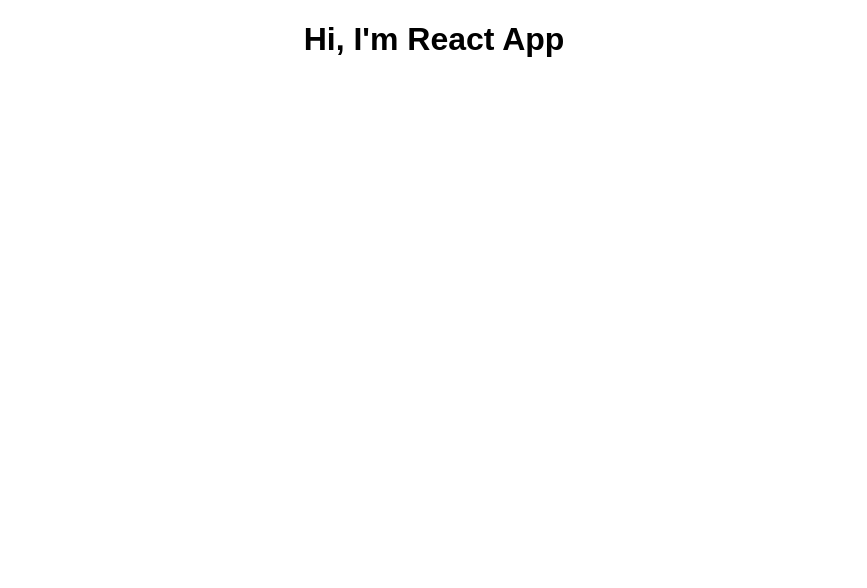
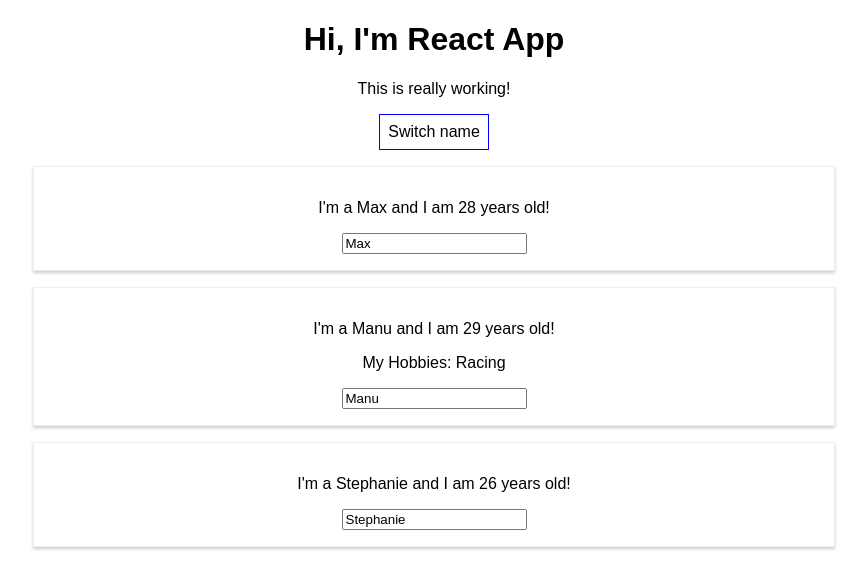
Before and after one commit to luckyluck/burger_builder, a React (Create React App) app: page / in a window 1280 px wide. Shown: the top 588 px of the page, without its empty margins (206-1073 px from the left). Built offline with nearby package versions, Linux system fonts and the light colour scheme.

Commit message:
Base syntax.

```diff
--- a/src/App.js
+++ b/src/App.js
@@ -1,11 +1,74 @@
 import React, { Component } from 'react';
 import './App.css';
+import Person from './Person/Person';
 
 class App extends Component {
+    state = {
+        persons: [
+            { name: 'Max', age: 28 },
+            { name: 'Manu', age: 29 },
+            { name: 'Stephanie', age: 26 }
+        ],
+        otherState: 'some other value'
+    };
+
+    switchNameHandler = (newName) => {
+        // console.log('was clicked');
+        // this.state.persons[0].name = 'Maximilian';
+        this.setState({
+            persons: [
+                { name: newName, age: 28 },
+                { name: 'Manu', age: 29 },
+                { name: 'Stephanie', age: 27 }
+            ]
+        });
+    };
+
+    nameChangedHandler = (event) => {
+        this.setState({
+            persons: [
+                { name: 'Max', age: 28 },
+                { name: event.target.value, age: 29 },
+                { name: 'Stephanie', age: 27 }
+            ]
+        });
+    };
+
     render() {
+        const style = {
+            backgroundColor: 'white',
+            font: 'inherit',
+            border: '1px solid blue',
+            padding: '8px',
+            cursor: 'pointer'
+        };
+
         return (
             <div className="App">
                 <h1>Hi, I'm React App</h1>
+                <p>This is really working!</p>
+                <button
+                    style={style}
+                    onClick={() => this.switchNameHandler('Maximilian!!')}
+                >
+                    Switch name
+                </button>
+                <Person
+                    name={this.state.persons[0].name}
+                    age={this.state.persons[0].age}
+                />
+                <Person
+                    name={this.state.persons[1].name}
+                    age={this.state.persons[1].age}
+                    click={this.switchNameHandler.bind(this, 'Max!')}
+                    changed={this.nameChangedHandler}
+                >
+                    My Hobbies: Racing
+                </Person>
+                <Person
+                    name={this.state.persons[2].name}
+                    age={this.state.persons[2].age}
+                />
             </div>
         );
     }
--- /dev/null
+++ b/src/Person/Person.css
@@ -0,0 +1,8 @@
+.Person {
+    width: 60%;
+    margin: 16px auto;
+    border: 1px solid #eee;
+    box-shadow: 0 2px 3px #ccc;
+    padding: 16px;
+    text-align: center;
+}
--- /dev/null
+++ b/src/Person/Person.js
@@ -0,0 +1,17 @@
+import React from 'react';
+
+import './Person.css';
+
+const person = (props) => {
+    return (
+        <div className="Person">
+            <p onClick={props.click}>
+                I'm a {props.name} and I am {props.age} years old!
+            </p>
+            {props.children ? <p onClick={props.click}>{props.children}</p> : null}
+            <input type="text" onChange={props.changed} value={props.name} />
+        </div>
+    );
+};
+
+export default person;
```
Lines whose indentation alone changed are shown as unchanged.
